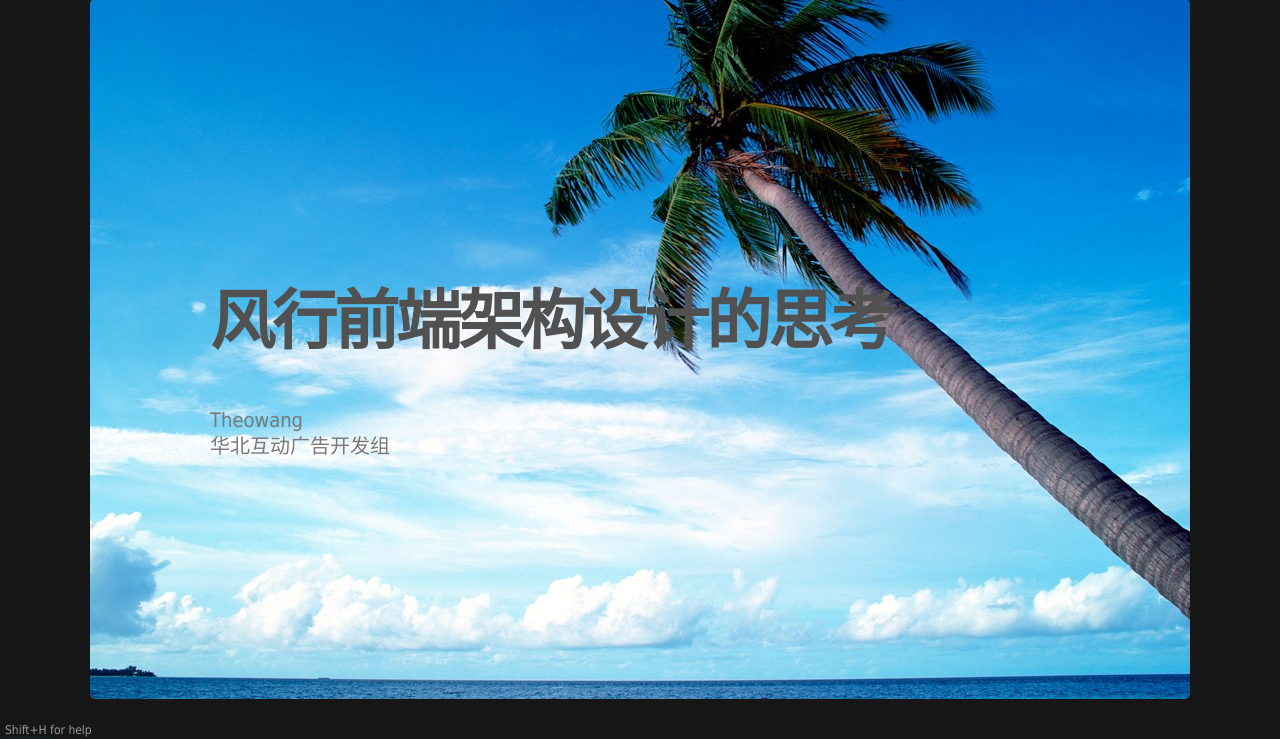
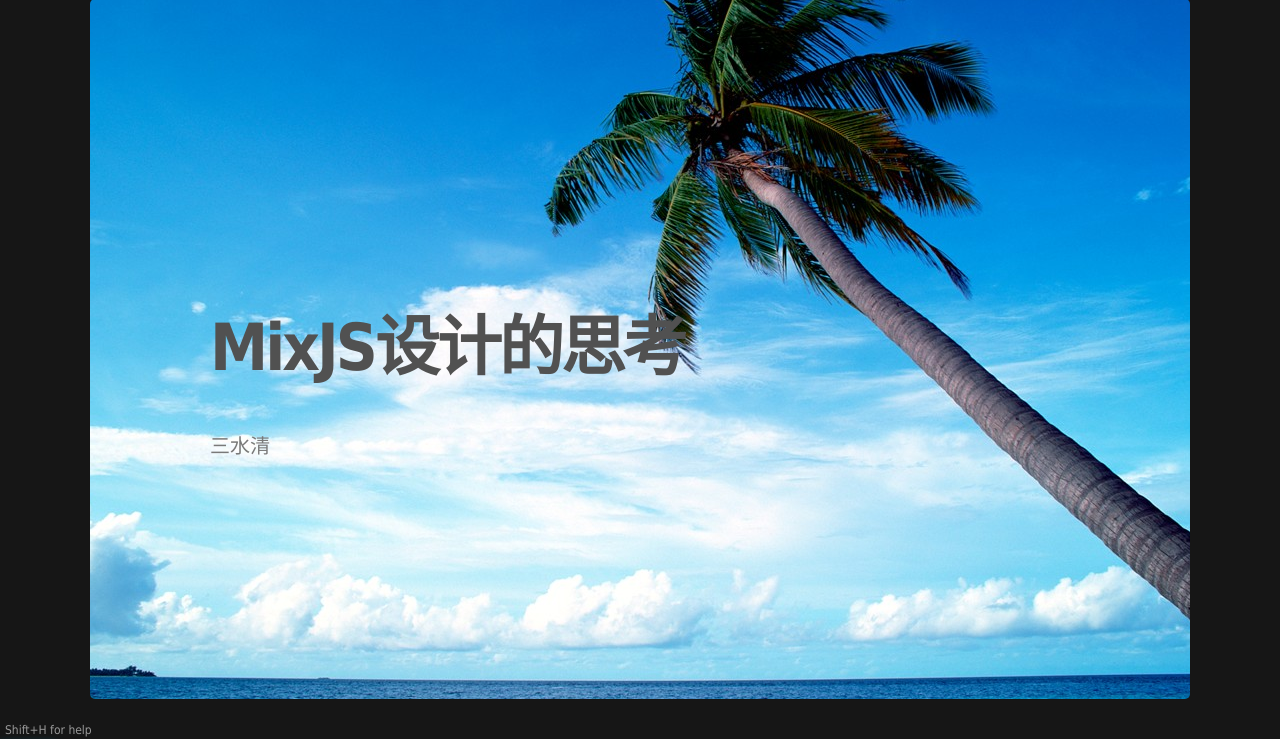
Before and after one commit to ksky521/MixJS, a PHP site: page /MixJS-slide/index.php in a window 1280 px wide. Shown: the part 51-790 px from the top of the page. Run offline with PHP 8.4, Linux system fonts and the light colour scheme.

```diff
--- a/MixJS-slide/index.php
+++ b/MixJS-slide/index.php
@@ -6,7 +6,7 @@ $version = '20121105';
 <head>
     <meta charset="UTF-8">
     <!--<meta name="viewport" content="width=device-width, initial-scale=1.0" />-->
-    <title>风行前端架构设计的思考</title>
+    <title>MixJS设计的思考</title>
     <link rel="stylesheet" href="css/mixjs.css?v=<?=$version?>" />
     <link rel="stylesheet" media="only screen and (max-device-width: 480px)" href="css/iphone.css">
     <?php
@@ -38,6 +38,7 @@ $version = '20121105';
 
             <li>向上翻页：← ↑ 及pageUp键</li>
             <li>向下翻页：→ ↓ 及pageDown键</li>
+            <li>Q键：开启/关闭 二维码页面</li>
             <li>P键：开启画板 / C键：清空画板</li>
             <li>F键：开启/关闭 全屏</li>
             <li>N键：开启/关闭 备注笔记（限有备注页）</li>
@@ -47,9 +48,9 @@ $version = '20121105';
             <li>Ctrl+(-)键：缩放页面，Ctrl+0还原100%比例页面</li>
             <li>触摸设备支持左右滑屏进行翻页</li>
         </ul>
-        <p>如果选择打开配置webSocket控制功能，控制端访问：url?ctrl=1，就可以实现控制功能:</p>
+        <p>如果选择打开配置webSocket控制功能，手机通过扫描二维码，可以实现控制功能:</p>
         <ul>
-            <li>命令进入nodejs文件夹，运行：node websocket.js开启websocket功能</li>
+            <li>命令进入nodejs文件夹，运行：node server.js开启websocket功能</li>
             <li>控制端简化界面操作，带有下页预览，实时备注和控制按钮</li>
             <li>同websocket来通信，完成控制，所以需要浏览器支持websoket功能</li>
             <li>所有外部暴露函数采用代理方式，控制端执行则发送到client执行</li>
@@ -60,34 +61,32 @@ $version = '20121105';
     <article class="flexbox vcenter">
         <h1>扫描二维码，就能控制</h1>
         <div id="qrcode" style="width:256px;height:256px;">
-
         </div>
     </article>
 </section>
     <section class="slides" id="container">
             <section class="slide title-slide segue" style="background:url(./bg/Maldives_Travel_02001.jpg) no-repeat center center">
                 <hgroup class="auto-fadein">
-                  <h1>风行前端架构设计的思考</h1>
-                  <p>Theowang<br/>华北互动广告开发组</p>
+                  <h1>MixJS设计的思考</h1>
+                  <p>三水清</p>
                 </hgroup>
             </section>
             <section class="slide" style="background:url(./bg/Maldives_Travel_01004.jpg) no-repeat center center">
-                <article class="flexbox vcenter"><h1 class="yellow fsize42 reflect">了解风行产品特点</h1></article>
+                <article class="flexbox vcenter"><h1 class="yellow fsize42 reflect">了解MixJS产生的背景</h1></article>
             </section>
             <section class="slide">
                 <aside class="note">
                   <section>
                     <ul>
-                    <li>风行跟开放平台一样，是活动开发平台</li>
-                    <li>都是给第三方网站使用</li>
-                    <li>但是第三方网站真的很乱</li>
-                    <li>有的甚至没有head、title经常没有</li>
+                    <li>面向模块化开发</li>
+                    <li>保证代码安全不受干扰</li>
+                    <li>但是第三方网站可能真的很乱</li>
                     </ul>
                   </section>
                 </aside>
                 <hgroup>
-                   <h2>风行产品特点</h2>
-                   <h3>风行是提供常用活动代码组件，放入到活动页面使用，属于放入第三方网站执行的代码</h3>
+                   <h2>MixJS产生的背景</h2>
+                   <h3>MixJS是个前端模块化管理的东东，提供模块管理、打包、解耦机制等</h3>
                 </hgroup>
                 <h4 class="build"><span>第三方网站可能很脏很乱</span></h4>
                 <ul class="build">
@@ -162,7 +161,7 @@ $version = '20121105';
             </section>
             <section class="slide">
                 <hgroup>
-                    <h2>风行架构思考 1</h2>
+                    <h2>MixJS思考 1</h2>
                     <h3>功能交集可以通过模块划分来解决</h3>
                 </hgroup>
                 <article>
@@ -272,13 +271,13 @@ $version = '20121105';
             </section>
             <section class="slide">
                 <hgroup>
-                    <h2>fx.js代码示例</h2>
+                    <h2>MixJS代码示例</h2>
                     <h3><a href="https://github.com/amdjs/amdjs-api/wiki/AMD">AMD规范</a>的模块定义</h3>
                 </hgroup>
                 <article>
                     <pre class="prettyprint" data-lang="javascript">
 //定义，第二个参数除了依赖模块，还可以为css样式表
-FX.define('test', ['tool/cookie', 'js/at'], function($){
+MixJS.define('test', ['tool/cookie', 'js/at'], function($){
     var a = 1;
     //固定形式，return出的就是模块内容
     <b>return function(){
@@ -288,8 +287,8 @@ FX.define('test', ['tool/cookie', 'js/at'], function($){
         alert(c);
     }</b>
 });
-//加载
-FX.require('a.js', callback);
+//使用模板
+MixJS.use('test', callback);
 </pre>
     </article>
 
@@ -304,11 +303,9 @@ FX.require('a.js', callback);
                 </hgroup>
                 <article>
                     <pre class="prettyprint" data-lang="javascript">
-//直接传入参数，标准调用方式
-<b>FX.use('moduleName', {appkey:'xxx', title:'xxx'});</b>
 //回调调用，个性化定制
-FX.use('moduleName', function(){
-    FX.moduleName.init({appkey:'xxx'}).show();
+MixJS.use('moduleName', function($){
+    $.moduleName.init({appkey:'xxx'}).show();
 });</pre>
 
                 </article>
@@ -327,9 +324,9 @@ FX.use('moduleName', function(){
 
                     <pre class="prettyprint" data-lang="javascript">
 //A组件调用，传入参数为一个对象，代码如下
-FX.use('A', {appkey:'xxx', title:'xxx'});
+MixJS.use('A', function($){});
 //那么fx加载A模块的js文件
-FX.define('A',['tool/cookie', 'css/a.css'],maker);
+MixJS.define('A',['tool/cookie', 'css/a.css'],maker);
 //发现有依赖模块（cookie）和文件（a.css）
 //此时A并未没达到初始化的条件
 //callsafe发挥作用，保存上下文、作用域、参数
@@ -413,7 +410,7 @@ FX.builder(html, {
             </section>
             <section class="slide">
                 <hgroup>
-                    <h2>EventBus模型：FX.event.broadcast</h2>
+                    <h2>EventBus模型：MixJS.event.broadcast</h2>
                     <h3 class="build"><span>模块间实现广播事件，模块重要事件发送广播，其他模块可订阅广播事件</span> </h3>
                 </hgroup>
                 <article class="build">
@@ -441,7 +438,7 @@ publisher.send(data,function(json){
                   </section>
                 </aside>
                 <hgroup>
-                    <h2>EventBus模型：FX.event.broadcast</h2>
+                    <h2>EventBus模型：MixJS.event.broadcast</h2>
                 </hgroup>
                 <article>
                     <b>文艺青年：</b>
@@ -450,43 +447,18 @@ publisher.send(data,function(json){
 publisher.send(data,function(json){
     //做一些清理工作，例如清除textarea内容等
     //派发广播
-    <b>FX.event.broadcast.fire('publisher.send', json);</b>
+    <b>MixJS.event.broadcast.fire('publisher.send', json);</b>
 });
 
 //topicList内部===>话题列表订阅广播
-<b>FX.event.broadcast.on('publisher.send', function(data){
+<b>MixJS.event.broadcast.on('publisher.send', function(data){
     topicList.add(json);
 });</b>
 </pre>
                 </article>
                 <p class="build"><span>通过文艺的解耦手法，即使我没有话题列表功能，也不再影响到发布框功能</span></p>
             </section>
-            <section class="slide">
-                <hgroup>
-                    <h2>组件标准化</h2>
-                    <h3 class="build"><span>降低学习成本，符合行业规范和用户（开发者）习惯，便于聚拢用户，打开市场</span></h3>
-                </hgroup>
-                <article>
-                    <ul class="build">
-                        <li>参数标准化</li>
-                        <li>命名标准化</li>
-                        <li>使用方法一致性</li>
-                        <li>后端接口一致性</li>
-                    </ul>
-                </article>
-            </section>
-            <section class="slide">
-                <hgroup>
-                    <h2>组件个性化</h2>
-                    <h3 class="build"><span>最小成本的满足个性化定制需求</span></h3>
-                </hgroup>
-                <article>
-                    <ul class="build">
-                        <li>各个组件中的发布框（转播评论）按钮定制</li>
-                        <li>改版换皮肤成本</li>
-                    </ul>
-                </article>
-            </section>
+
             <section class="slide">
                 <hgroup>
                     <h2>打包工具</h2>
```
Also changed, not shown: README.md, 2 other files.
